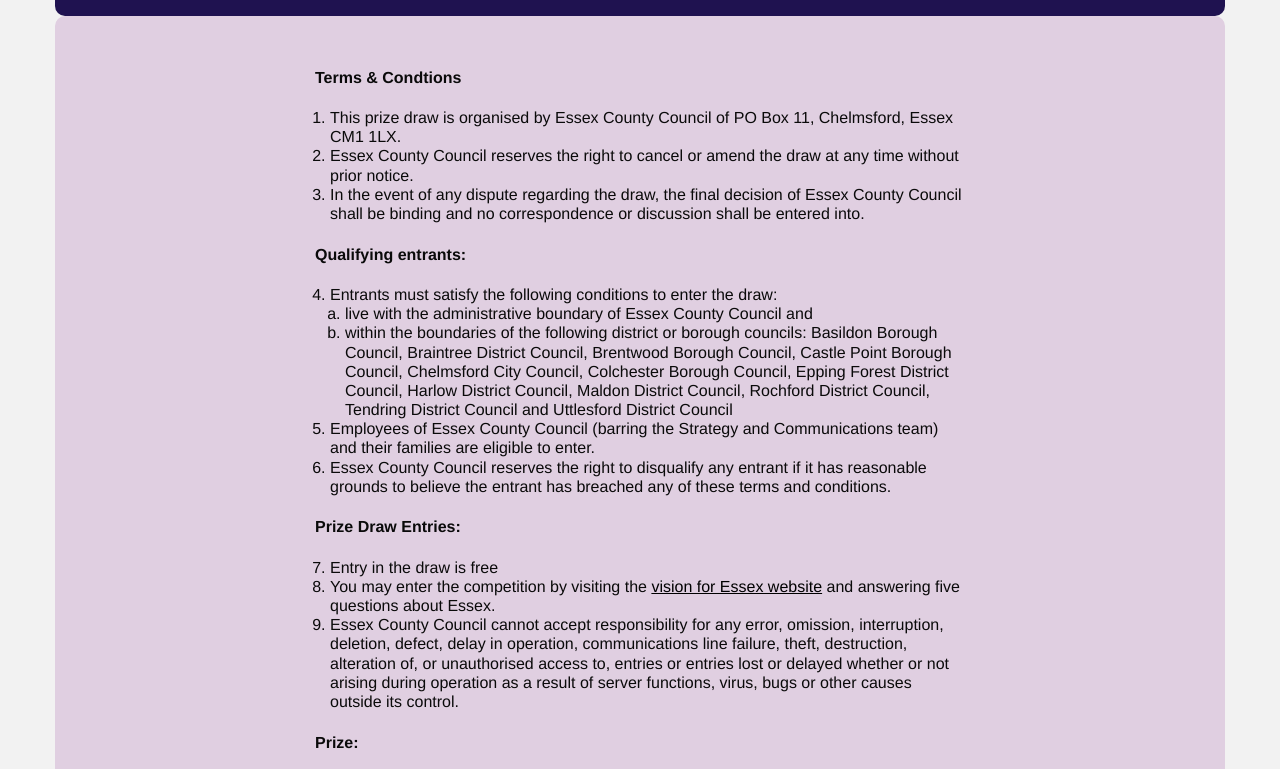
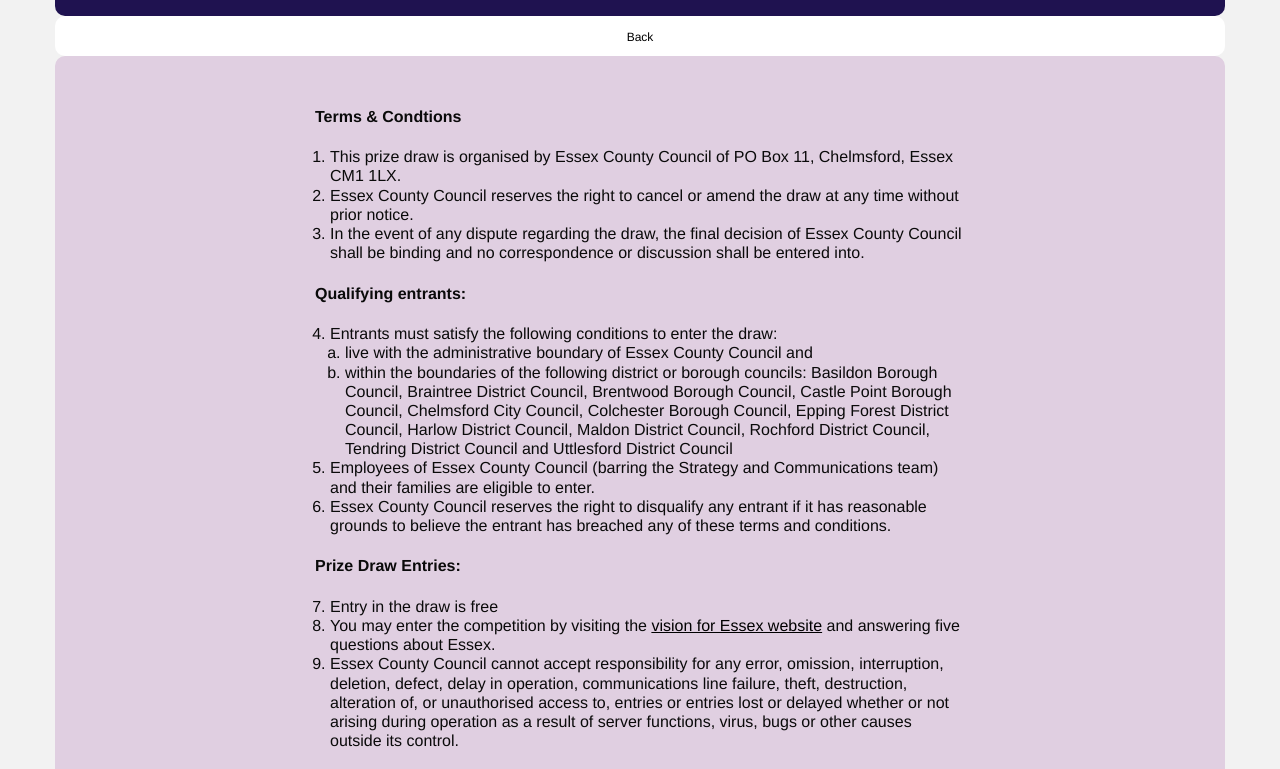
Before and after one commit to joebramall/essexvision, a plain HTML site: page terms-and-conditions.html in a window 1280 px wide. Shown: the part 144-913 px from the top of the page. Drawn offline with nearby package versions, Linux system fonts and the light colour scheme; a script that the page names is missing.

Commit message:
Update terms-and-conditions.html

```diff
--- a/terms-and-conditions.html
+++ b/terms-and-conditions.html
@@ -56,6 +56,12 @@
             <section class="row expanded">
                 <div class="section darkPurple">
                     <h1>A shared vision for Essex</h1>
+                </div>
+            </section>
+
+            <section class="row expanded">
+                <div class="section smallPadding white">
+                    <a class="smallPrint" href="index.html">Back</a>
                 </div>
             </section>
 
```
